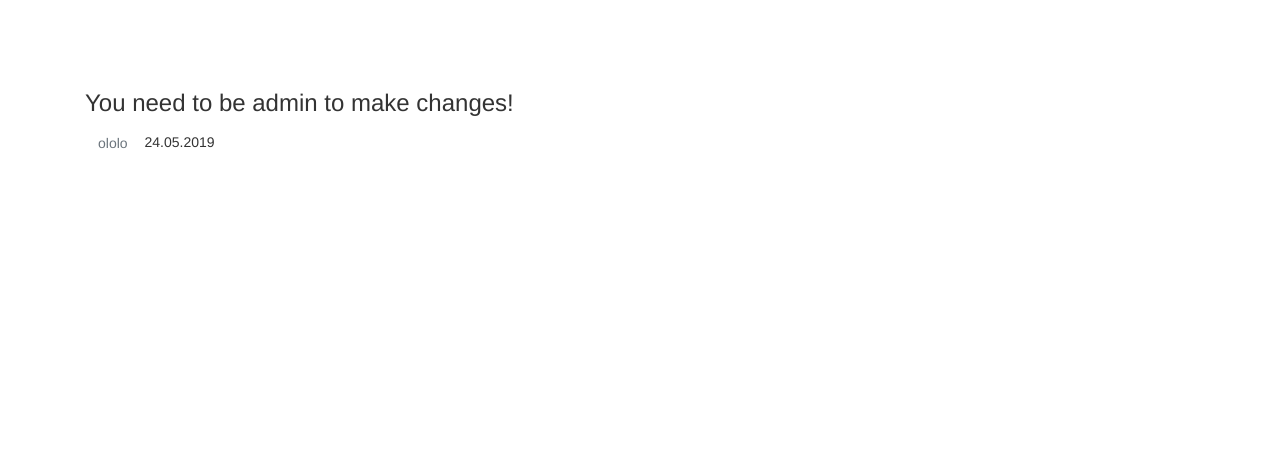
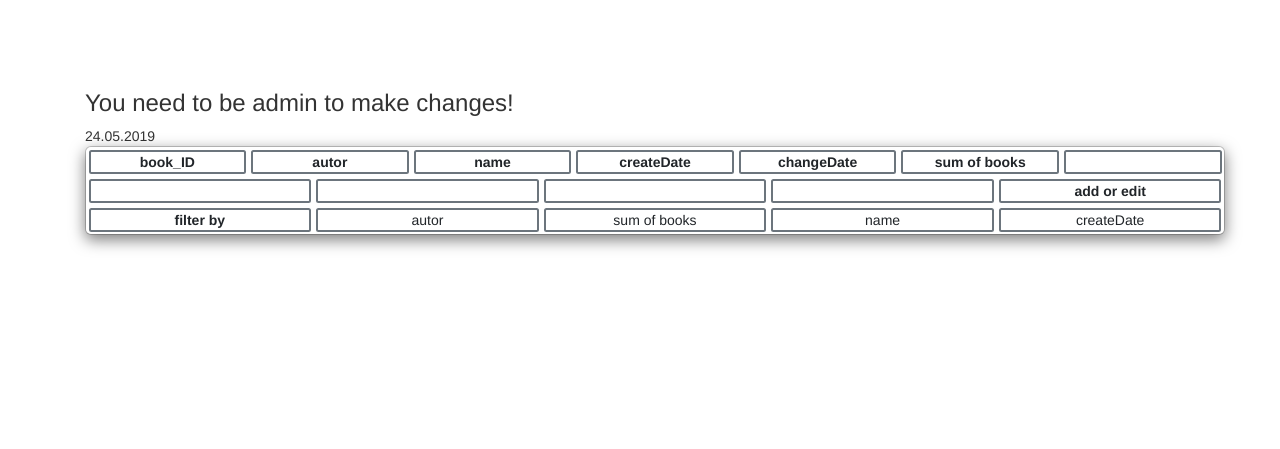
Before and after one commit to ilyapaliy/routeam, a Yii app: template views/site/library.php in a window 1280 px wide. Shown: the top 449 px of the page. Run offline with PHP 8.4 and a stand-in for Yii, Linux system fonts and the light colour scheme; the template is opened without the code that fills it, so the values that code supplies are empty; some libraries are stand-ins or nearby versions.

Commit message:
table is made

```diff
--- a/views/site/library.php
+++ b/views/site/library.php
@@ -1,5 +1,5 @@
 <h3>You need to be admin to make changes!</h3>
-<div class="input btn btn-outline-secondary">ololo</div>
+<!-- <div class="input btn btn-outline-secondary">ololo</div> -->
 <?php
 	// if (Yii::$app->user->identity->username) {
 	// 	echo "you are admin";
@@ -7,17 +7,52 @@
 	// echo "you are admin?";
 	echo Yii::$app->user->identity->username;
 	echo date('d.m.Y');
-	// $library->name;
+?>
+	<!-- $library->name; -->
+
+<div id='tablo' class='container modal-content'>
+	<div class="row">
+		<div class="col tblElem"><b>book_ID</b></div>
+		<div class="col tblElem"><b>autor</b></div>
+		<div class="col tblElem"><b>name</b></div>
+		<div class="col tblElem"><b>createDate</b></div>
+		<div class="col tblElem"><b>changeDate</b></div>
+		<div class="col tblElem"><b>sum of books</b></div>
+		<div class="col tblElem"><b></b></div>
+	</div>
+	<?php
 	foreach ($library as $library) { ?>
-		<li><b><?=$library->name?></b></li>
+		<div class="row">
+			<div class="col tblElem"><?=$library->book_ID?></div>
+			<div class="col tblElem"><?=$library->autor?></div>
+			<div class="col tblElem"><?=$library->name?></div>
+			<div class="col tblElem"><?=$library->createDate?></div>
+			<div class="col tblElem"><?=$library->changeDate?></div>
+			<div class="col tblElem"></div>
+			<div class="col tblElem"></div>
+		</div>
+		<!-- <li><b><?=$library->name?></b></li> -->
+	<?php } ?>
+	<div class="row">
+		<div class="col tblElem"><b></b></div>
+		<div class="col tblElem"><b></b></div>
+		<div class="col tblElem"><b></b></div>
+		<div class="col tblElem"><b></b></div>
+		<div class="col tblElem"><b>add or edit</b></div>
+	</div>
+	<div class="row">
+		<div class="col tblElem"><b>filter by</b></div>
+		<div class="col tblElem">autor</div>
+		<div class="col tblElem">sum of books</div>
+		<div class="col tblElem">name</div>
+		<div class="col tblElem">createDate</div>
+	</div>
+</div>
+	<!--  $sql = "INSERT INTO `library`(`book_ID`, `autor`, `name`, `createDate`, `changeDate`) VALUES (1,'William Shakespeare','King Lear','2011-10-01',CURRENT_DATE());";
+	 class table extends \yii\base\Model
+	 {
 
-	<?php }
-	// $sql = "INSERT INTO `library`(`book_ID`, `autor`, `name`, `createDate`, `changeDate`) VALUES (1,'William Shakespeare','King Lear','2011-10-01',CURRENT_DATE());";
-	// class table extends \yii\base\Model
-	// {
-
-	// }
-?>
+	 } -->
 <!--
 Yii::$app->db
 # 1 William Shakespeare King Lear
@@ -26,3 +61,17 @@ INSERT INTO `library`(`book_ID`, `autor`, `name`, `createDate`, `changeDate`) VA
 INSERT INTO `library`(`book_ID`, `autor`, `name`, `createDate`, `changeDate`) VALUES (1,'William Shakespeare','King Lear','2011-10-01',CURRENT_DATE());
 DELETE FROM `library` WHERE `library`.`book_ID` = 1;
  -->
+
+<!--  <div class="container">
+  <div class="row">
+    <div class="col-sm">
+      Одна из трёх колонок
+    </div>
+    <div class="col-sm">
+      Одна из трёх колонок
+    </div>
+    <div class="col-sm">
+      Одна из трёх колонок
+    </div>
+  </div>
+</div> -->
--- a/web/correcting.css
+++ b/web/correcting.css
@@ -5,3 +5,23 @@
 .navbar-inverse>.container {
 	display: inline !important;
 }
+
+.tblElem {
+
+    color: #212529;
+    text-align: center;
+    vertical-align: middle;
+    user-select: none;
+    border: 2px #6c757d solid;
+    margin: .25rem .25rem;
+    border-radius: .25rem;
+    border-color: #6c757d;
+}
+
+/*#tablo {
+	background-color: #5a6268;
+}*/
+
+/*возможно было бы лучше подставить те значения,
+которые были до подключения bootstrap, но я их не посмотрел,
+да и нет необходимости*/
```
